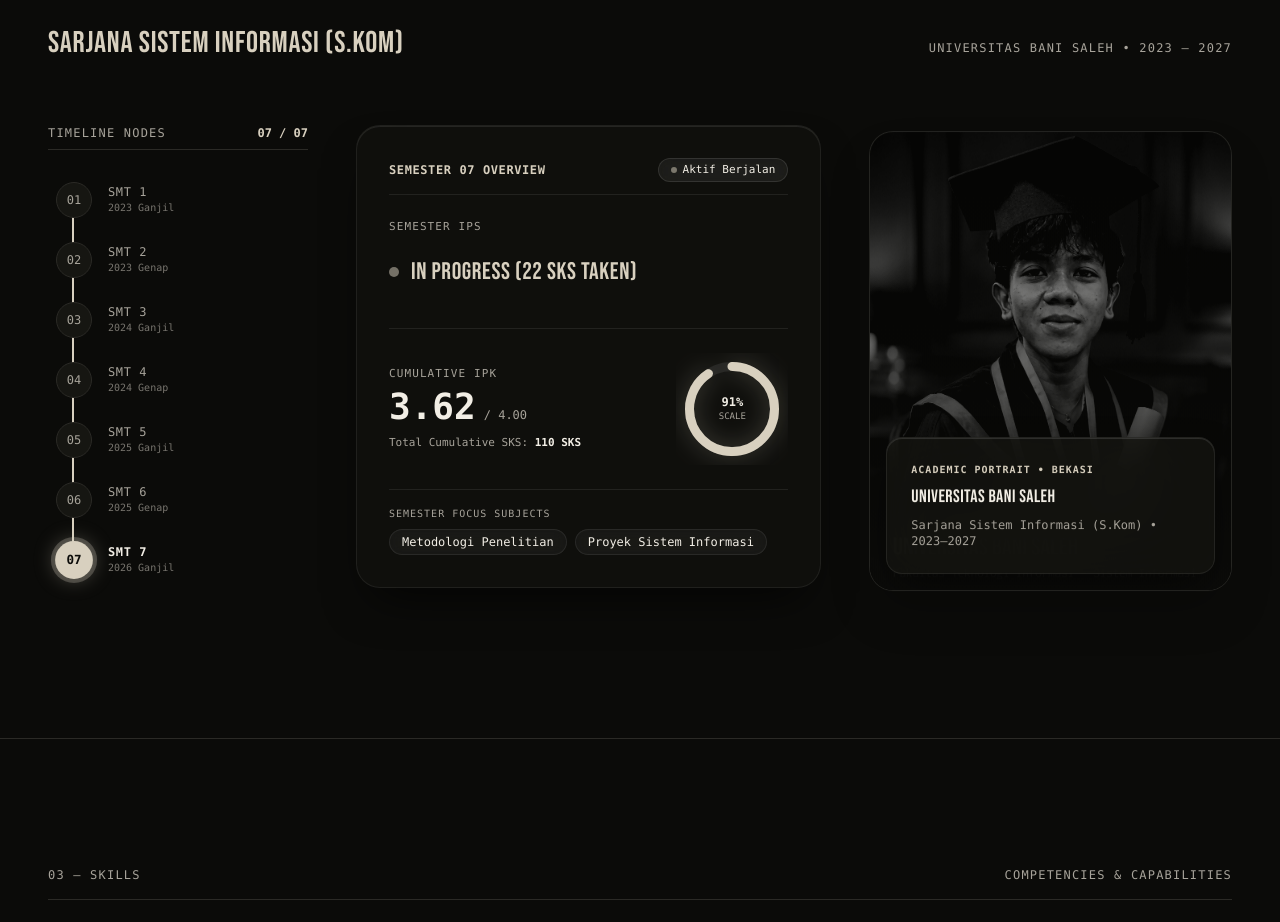
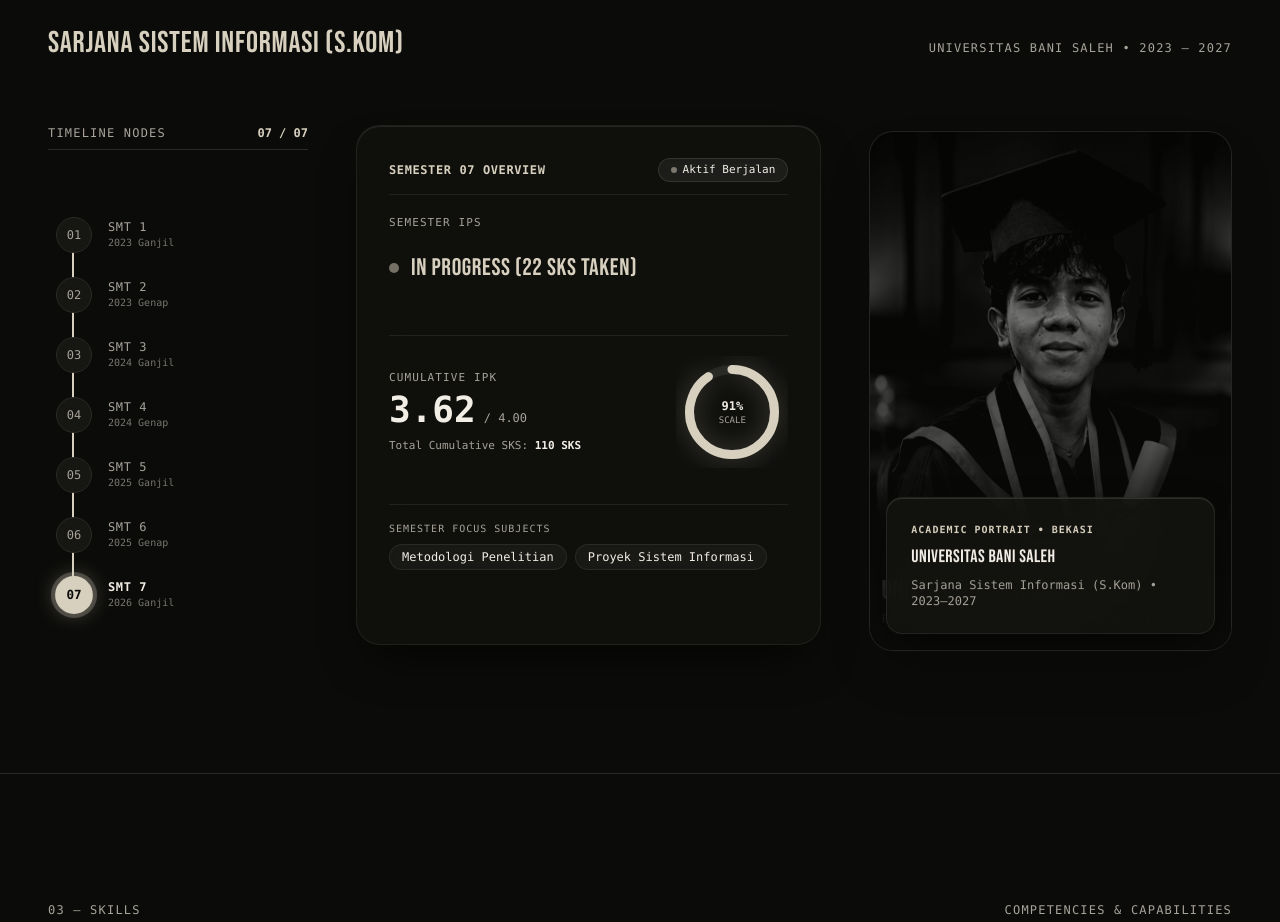
Before and after one commit to dilcuyy/Portfolio-Abdila, a React (Vite) app: page / in a window 1280 px wide. Shown: the part 3165-4087 px from the top of the page. Built offline with nearby package versions, Linux system fonts and the light colour scheme.

Commit message:
fix(education): lock card height to ensure identical uniform height across all semesters and match photo card

```diff
--- a/src/components/Education.jsx
+++ b/src/components/Education.jsx
@@ -162,10 +162,10 @@ export default function Education() {
         </div>
 
         {/* Main Grid: Interactive Vertical Timeline + Stats Panel + Floating Photo */}
-        <div className="grid grid-cols-1 lg:grid-cols-12 gap-8 lg:gap-12 items-start">
+        <div className="grid grid-cols-1 lg:grid-cols-12 gap-8 lg:gap-12 items-stretch">
 
           {/* Left Column: Interactive Vertical Timeline (Node 01 - 07) */}
-          <div className="edu-el lg:col-span-3 space-y-4 relative z-30">
+          <div className="edu-el lg:col-span-3 space-y-4 relative z-30 flex flex-col justify-between">
             <div className="flex items-center justify-between text-xs font-mono text-[#A7A39A] pb-2 border-b border-[#2B2A26]">
               <span className="uppercase tracking-widest">TIMELINE NODES</span>
               <span className="text-[#D8D0BF] font-semibold">0{activeSmt.smt} / 07</span>
@@ -294,8 +294,8 @@ export default function Education() {
             </div>
           </div>
 
-          {/* Middle Column: Active Semester Performance Stats (iOS 17 Widget Card) */}
-          <div className="edu-el lg:col-span-5 space-y-6 ios-glass-card rounded-3xl p-6 sm:p-8 relative min-h-[380px] flex flex-col justify-between shadow-2xl">
+          {/* Middle Column: Active Semester Performance Stats (iOS 17 Widget Card - Uniform Locked Height) */}
+          <div className="edu-el lg:col-span-5 ios-glass-card rounded-3xl p-6 sm:p-8 relative h-[480px] sm:h-[500px] lg:h-[520px] flex flex-col justify-between shadow-2xl overflow-hidden">
             {/* Header info of active semester */}
             <div key={activeSmt.id} className="space-y-4 animate-fadeIn">
               <div className="flex items-center justify-between gap-2 border-b border-white/[0.08] pb-3 text-xs font-mono">
@@ -308,14 +308,15 @@ export default function Education() {
                 </div>
               </div>
 
-              {/* Main IPS Metric Display */}
-              <div className="space-y-1 pt-2">
+              {/* Main IPS Metric Display (Pixel-Perfect Fixed Height Across Semesters) */}
+              <div className="space-y-1 pt-1">
                 <span className="text-[11px] font-mono text-[#A7A39A] uppercase tracking-widest block">
                   SEMESTER IPS
                 </span>
 
+                <div className="h-14 sm:h-16 flex items-center">
                   {activeSmt.ips === 'Ongoing' || activeSmt.ips === '—' ? (
-                  <div className="h-16 flex items-center space-x-3 text-xl sm:text-2xl font-bebas text-[#D8D0BF] tracking-wide">
+                    <div className="flex items-center space-x-3 text-xl sm:text-2xl font-bebas text-[#D8D0BF] tracking-wide">
                       <span className="w-2.5 h-2.5 rounded-full bg-[#D8D0BF] animate-pulse shrink-0" />
                       <span>IN PROGRESS ({activeSmt.sksSmt} SKS TAKEN)</span>
                     </div>
@@ -331,9 +332,10 @@ export default function Education() {
                   )}
                 </div>
               </div>
+            </div>
 
             {/* Radial Progress Ring & Cumulative IPK Box */}
-            <div className="pt-6 border-t border-white/[0.08] flex items-center justify-between gap-4">
+            <div className="pt-5 border-t border-white/[0.08] flex items-center justify-between gap-4">
               <div className="space-y-1">
                 <span className="text-[11px] font-mono text-[#A7A39A] uppercase tracking-widest block">
                   CUMULATIVE IPK
@@ -383,14 +385,13 @@ export default function Education() {
               </div>
             </div>
 
-            {/* Featured Subjects Chips for Selected Semester */}
-            {activeSmt.featuredSubjects && (
+            {/* Featured Subjects Chips for Selected Semester (Consistent Min-Height) */}
             <div className="pt-4 border-t border-white/[0.08] space-y-2">
               <span className="text-[10px] font-mono text-[#A7A39A] uppercase tracking-widest block">
                 SEMESTER FOCUS SUBJECTS
               </span>
-                <div className="flex flex-wrap gap-2">
-                  {activeSmt.featuredSubjects.map((sub, idx) => (
+              <div className="flex flex-wrap gap-2 min-h-[64px] sm:min-h-[68px] content-start">
+                {activeSmt.featuredSubjects && activeSmt.featuredSubjects.map((sub, idx) => (
                   <span
                     key={idx}
                     className="px-3 py-1 rounded-full bg-white/[0.04] border border-white/[0.08] text-xs font-mono text-[#F2EEE5] backdrop-blur-sm"
@@ -400,14 +401,13 @@ export default function Education() {
                 ))}
               </div>
             </div>
-            )}
           </div>
 
-          {/* Right Column: Floating Academic Photo Card with Glassmorphism & Parallax */}
-          <div className="edu-el lg:col-span-4 w-full">
+          {/* Right Column: Floating Academic Photo Card with Glassmorphism & Parallax (Equal Height) */}
+          <div className="edu-el lg:col-span-4 w-full h-full">
             <div
               ref={photoCardRef}
-              className="relative min-h-[380px] lg:min-h-[460px] h-full rounded-3xl overflow-hidden border border-white/[0.08] bg-[#141411]/80 backdrop-blur-2xl shadow-2xl group flex flex-col justify-end transition-transform duration-300 ease-out"
+              className="relative h-[480px] sm:h-[500px] lg:h-[520px] rounded-3xl overflow-hidden border border-white/[0.08] bg-[#141411]/80 backdrop-blur-2xl shadow-2xl group flex flex-col justify-end transition-transform duration-300 ease-out"
             >
               <img
                 src={portfolioData.education.image}
```
Lines whose indentation alone changed are shown as unchanged.
